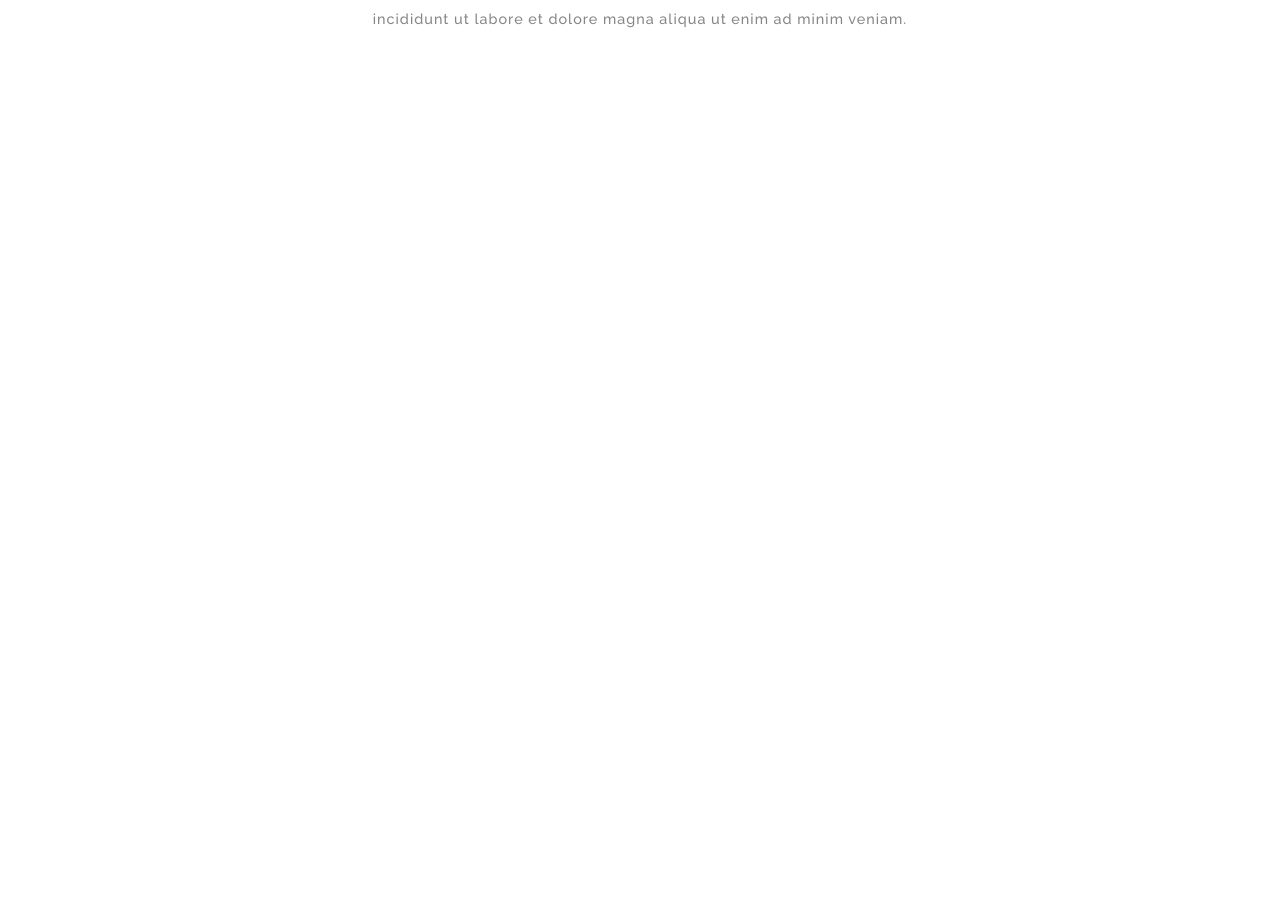
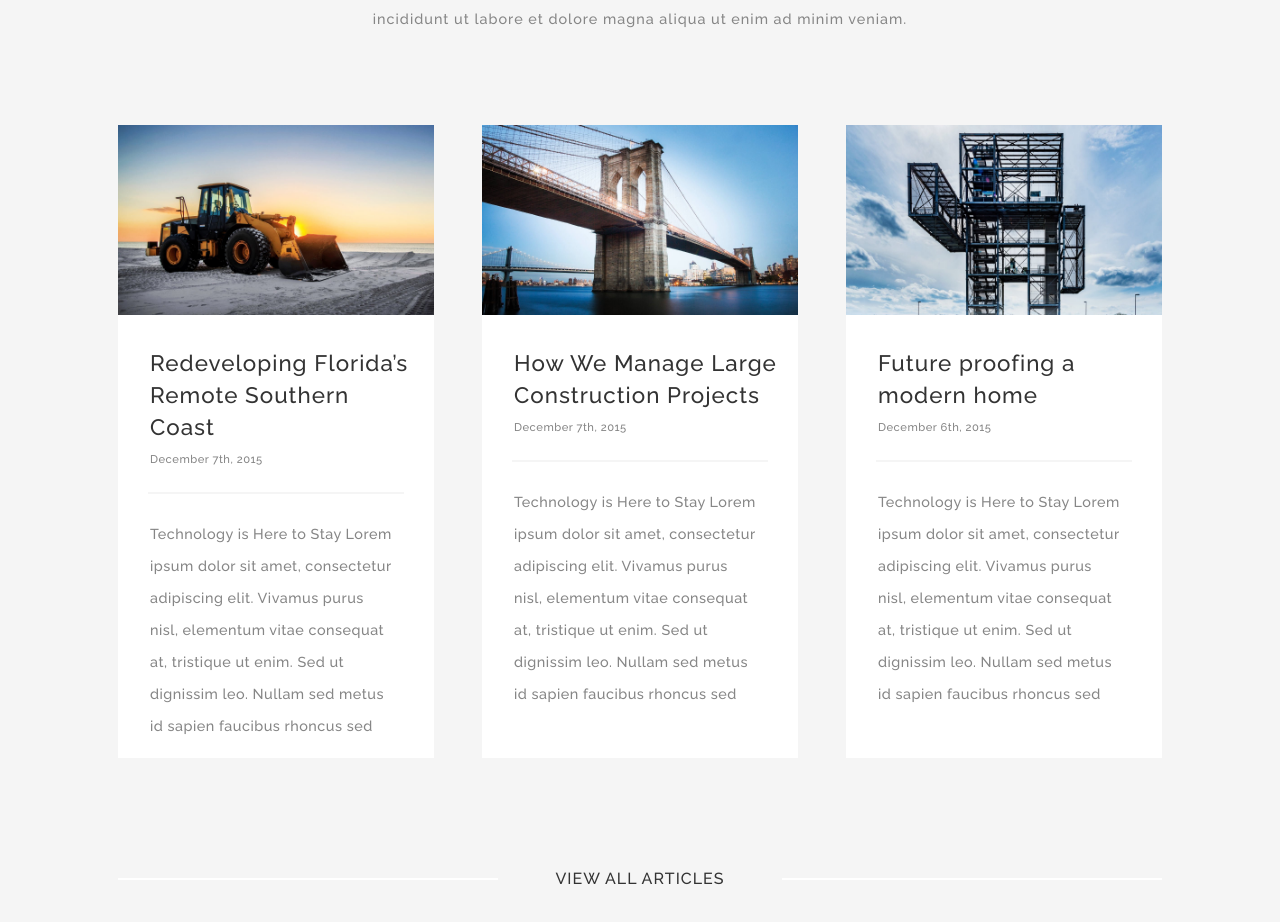
Before and after one commit to pierluigicarrieri/proj-html-vuejs, a Vue app: page / in a window 1280 px wide. Shown: the part 5440-6362 px from the top of the page. Before the commit the page ends 5565 px from the top, so only its background shows below. Built offline with nearby package versions, Linux system fonts and the light colour scheme.

Commit message:
Sixth section done

```diff
--- a/src/App.vue
+++ b/src/App.vue
@@ -78,7 +78,10 @@ export default {
                         </div>
                     </div>
                 </div>
-                <BtnSeparator :btn-title="store.btnSeparatorsData.firstBtnSeparator.btnTitle"></BtnSeparator>
+                <BtnSeparator
+                :btn-title="store.btnSeparatorsData.firstBtnSeparator.btnTitle"
+                :separator-color="store.btnSeparatorsData.firstBtnSeparator.separatorColor"
+                ></BtnSeparator>
             </div>
         </section>
         <section class="fourth-section">
@@ -115,10 +118,31 @@ export default {
                 <div class="dot m-1"></div>
                 <div class="dot m-1"></div>
             </div>
-            <svg class="curved-spacer-bottom" xmlns="http://www.w3.org/2000/svg" viewBox="0 0 1440 320"><path fill="#ffffff" fill-opacity="1" d="M0,224L120,208C240,192,480,160,720,160C960,160,1200,192,1320,208L1440,224L1440,320L1320,320C1200,320,960,320,720,320C480,320,240,320,120,320L0,320Z"></path></svg>
+            <svg class="curved-spacer-bottom" xmlns="http://www.w3.org/2000/svg" viewBox="0 0 1440 320"><path fill="#f5f5f5" fill-opacity="1" d="M0,224L120,208C240,192,480,160,720,160C960,160,1200,192,1320,208L1440,224L1440,320L1320,320C1200,320,960,320,720,320C480,320,240,320,120,320L0,320Z"></path></svg>
         </section>
         <section class="sixth-section">
             <MainSeparator :title="store.mainSeparatorsData.fourthSeparator.title"></MainSeparator>
+            <div class="container px-5">
+                <div class="row row-cols-3 g-5">
+                    <div class="col" v-for="card in store.cardsData.fifthCard">
+                        <div class="fifth-card card h-100 border-0 rounded-0">
+                            <img :src="getImgPath(card.image)" class="card-img-top rounded-0" alt="...">
+                            <div class="card-body">
+                                <a href="#">
+                                    <h5 class="card-title pt-3 ps-3">{{ card.title }}</h5>
+                                </a>
+                                <div class="card-text date ps-3">{{ card.date }}</div>
+                                <div class="line-separator my-4"></div>
+                                <p class="card-text ps-3 pe-4">{{ card.text }}</p>
+                            </div>
+                        </div>
+                    </div>
+                </div>
+                <BtnSeparator
+                :btn-title="store.btnSeparatorsData.secondBtnSeparator.btnTitle"
+                :separator-color="store.btnSeparatorsData.secondBtnSeparator.separatorColor"
+                ></BtnSeparator>
+            </div>
         </section>
     </main>
 </template>
@@ -302,6 +326,37 @@ export default {
 
     .sixth-section {
         margin-top: -100px;
+        background-color: var(--custom-color-11);
+    }
+
+    .sixth-section .fifth-card .line-separator {
+        width: 90%;
+        margin: auto;
+        border: 1px solid var(--custom-color-11);
+    }
+
+    .sixth-section .fifth-card h5 {
+        color: var(--custom-color-3);
+        font-size: 1.4rem;
+        line-height: 2rem;
+        transition: color 0.3s;
+    }
+
+    .sixth-section .fifth-card h5:hover {
+        color: var(--custom-color-2);
+    }
+
+    .sixth-section .fifth-card .date {
+        font-size: 0.7rem;
+        letter-spacing: 0.5px;
+        color: var(--main-text-color);
+    }
+
+    .sixth-section .fifth-card p {
+        font-size: 0.9rem;
+        letter-spacing: 0.5px;
+        line-height: 2rem;
+        color: var(--main-text-color);
     }
 
 
--- a/src/components/BtnSeparator.vue
+++ b/src/components/BtnSeparator.vue
@@ -6,6 +6,9 @@ export default {
         btnTitle: {
             type: String,
             required: true
+        },
+        separatorColor: {
+            type: String,
         }
     }
 
@@ -16,9 +19,9 @@ export default {
 <template>
     <div class="container">
         <div class="d-flex justify-content-between align-items-center">
-            <div class="line-separator"></div>
+            <div class="line-separator" :style="{borderColor: separatorColor}"></div>
             <button class="btn flex-grow-1 rounded-0 px-4 py-2">{{ btnTitle }}</button>
-            <div class="line-separator"></div>
+            <div class="line-separator" :style="{borderColor: separatorColor}"></div>
         </div>
         </div>
 </template>
@@ -32,7 +35,7 @@ export default {
 
     .line-separator {
         width: 380px;
-        border: 1px solid var(--custom-color-11);
+        border: 1px solid;
     }
 
     button {
--- a/src/store.js
+++ b/src/store.js
@@ -151,10 +151,12 @@ export const store = reactive ({
 
         firstBtnSeparator: {
             btnTitle: "VIEW ALL PROJECTS",
+            separatorColor: "var(--custom-color-11)"
         },
 
         secondBtnSeparator: {
             btnTitle: "VIEW ALL ARTICLES",
+            separatorColor: "var(--custom-color-1)"
         },
     }
 
```
